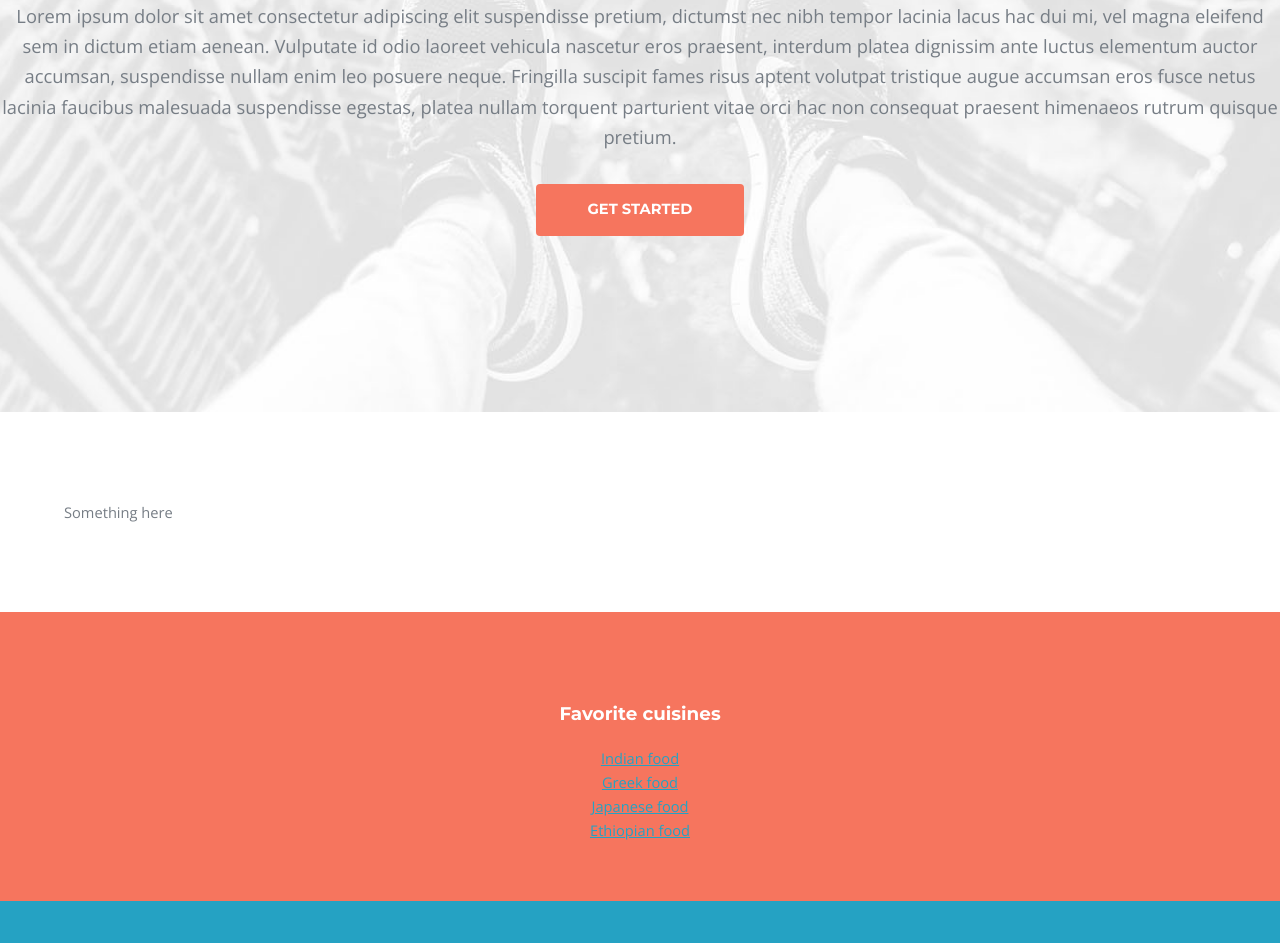
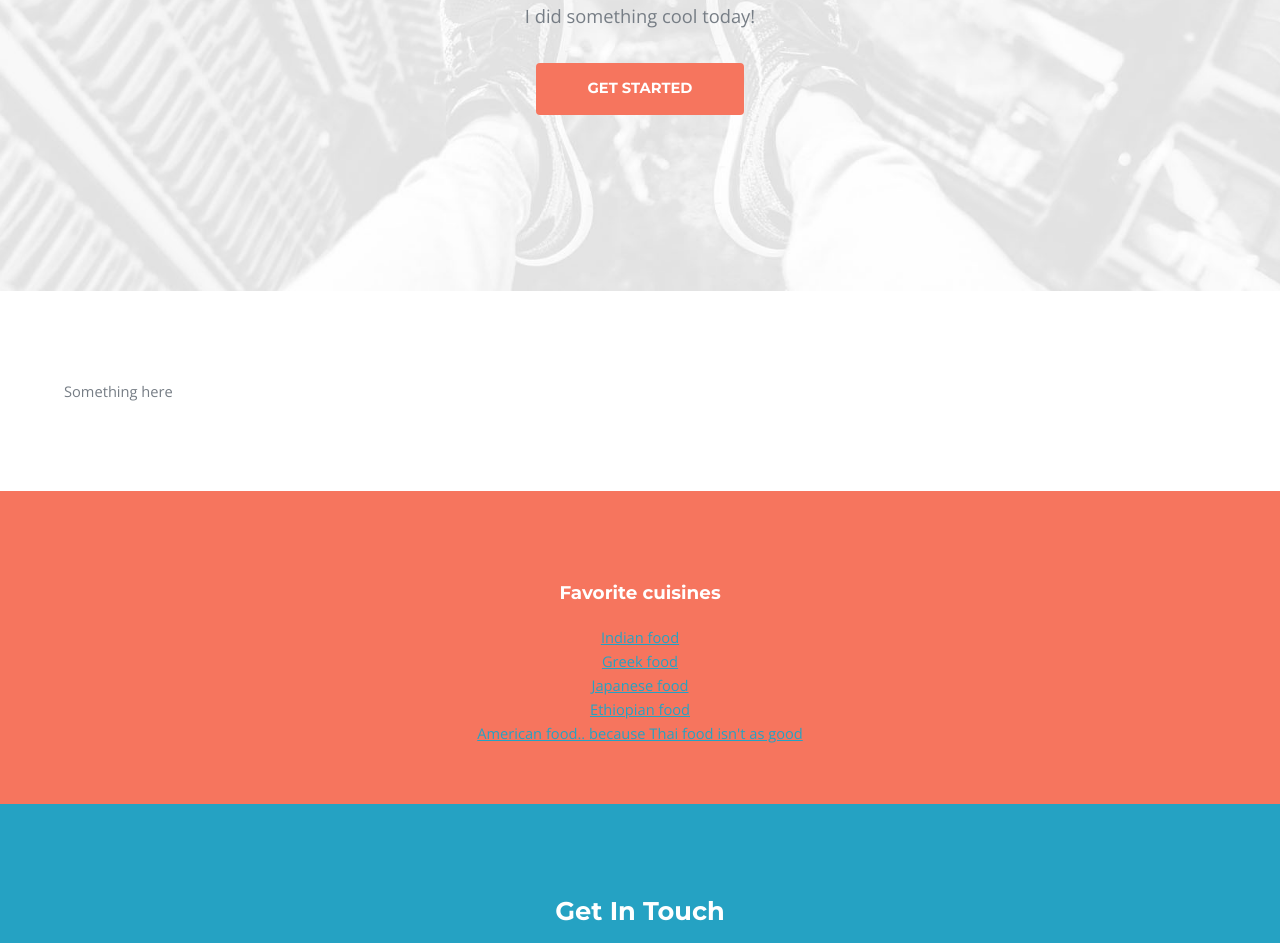
Before and after one commit to markd315/GitTutorial, a plain HTML site: page index.html in a window 1280 px wide. Shown: the part 329-1272 px from the top of the page. Drawn offline with nearby package versions, Linux system fonts and the light colour scheme.

Commit message:
Update index.html

```diff
--- a/index.html
+++ b/index.html
@@ -41,7 +41,7 @@
 			<section id="banner">
 				<div class="content">
 					<h1>Creator's note</h1>
-					<p>Lorem ipsum dolor sit amet consectetur adipiscing elit suspendisse pretium, dictumst nec nibh tempor lacinia lacus hac dui mi, vel magna eleifend sem in dictum etiam aenean. Vulputate id odio laoreet vehicula nascetur eros praesent, interdum platea dignissim ante luctus elementum auctor accumsan, suspendisse nullam enim leo posuere neque. Fringilla suscipit fames risus aptent volutpat tristique augue accumsan eros fusce netus lacinia faucibus malesuada suspendisse egestas, platea nullam torquent parturient vitae orci hac non consequat praesent himenaeos rutrum quisque pretium.</p>
+					<p>I did something cool today!</p>
 					<ul class="actions">
 						<li><a href="#one" class="button scrolly">Get Started</a></li>
 					</ul>
@@ -65,6 +65,8 @@
 <a href="https://en.wikipedia.org/wiki/Japanese_cuisine">Japanese food</a>
 </br>
 <a href="https://en.wikipedia.org/wiki/Ethiopian_cuisine">Ethiopian food</a>
+</br>
+<a href="https://en.wikipedia.org/wiki/American_cuisine">American food.. because Thai food isn't as good</a>
 				</div>
 			</section>
 		<!-- Footer -->
```
